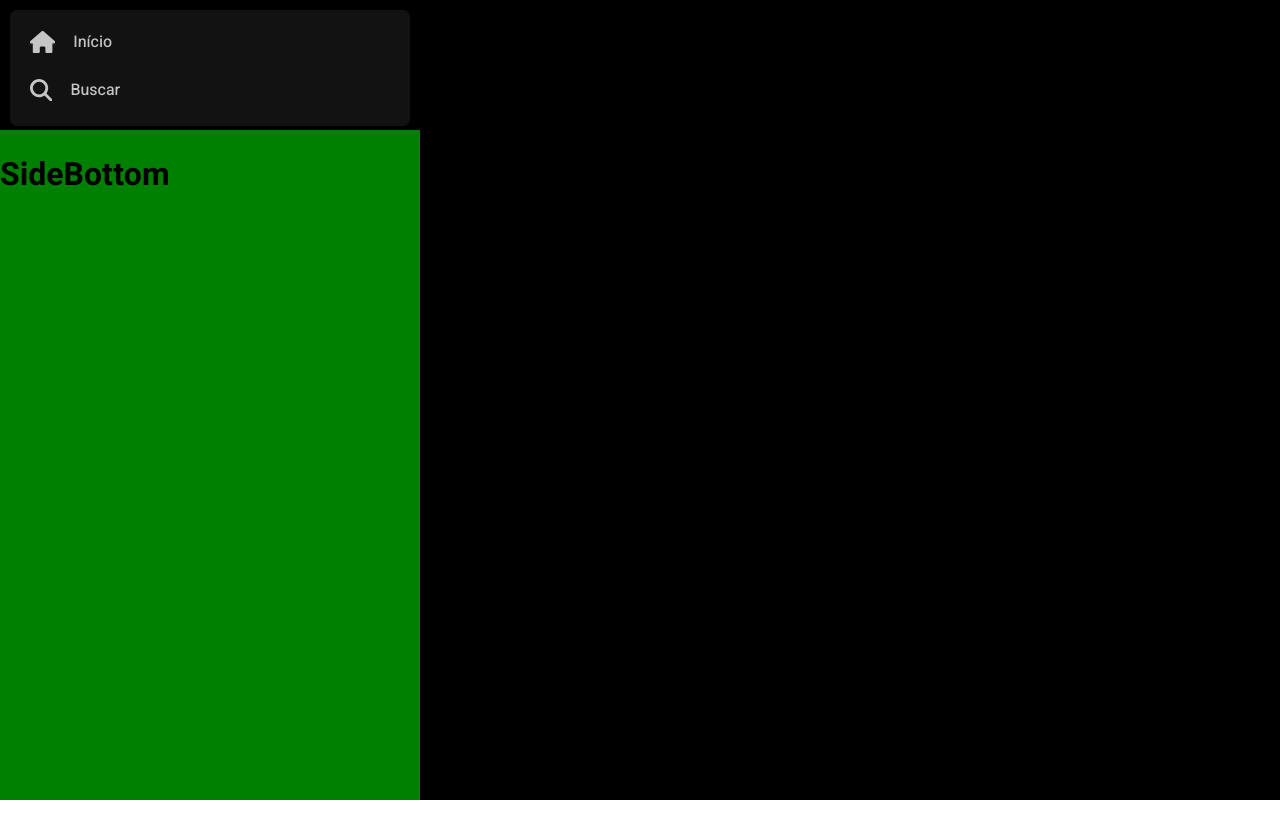
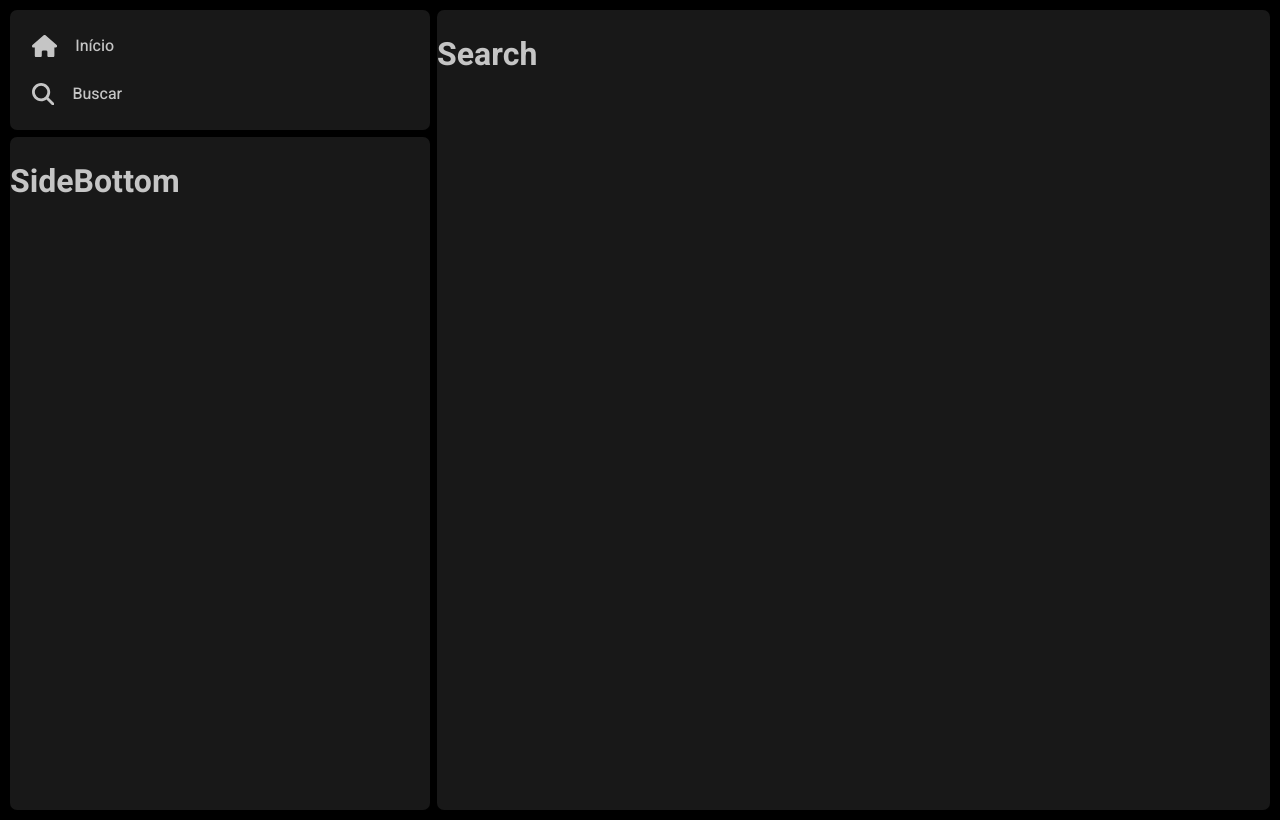
Before and after one commit to nanmartins/spot-clone, a Vue app: page /#/search in a window 1280 px wide. Built offline with nearby package versions, Linux system fonts and the light colour scheme.

Commit message:
need improve sidebar actions to resize on click

```diff
--- a/src/App.vue
+++ b/src/App.vue
@@ -13,7 +13,8 @@ import HomeView from './views/HomeView.vue'
 
 html, body {
   font-family: 'Heebo', sans-serif;
-  margin: 0;
+  margin: 5px;
   padding: 0;
+  background: rgb(0, 0, 0);
 }
 </style>
--- a/src/components/MainContent.vue
+++ b/src/components/MainContent.vue
@@ -11,7 +11,8 @@
 <style scoped>
 
 .main-content {
-  height: 100vh;
-  background: red;
+  background: rgb(24, 24, 24);
+  color: rgb(197, 197, 197);
+  border-radius: 7px;
 }
 </style>
--- a/src/components/SearchContent.vue
+++ b/src/components/SearchContent.vue
@@ -1,11 +1,18 @@
 <template>
-  <div class="main-content"></div>
+  <div class="main-content">
+    <h1>Search</h1>
+  </div>
 </template>
 
-<script>
+<script setup>
 
 </script>
 
 <style>
 
+.main-content {
+  background: rgb(24, 24, 24);
+  color: rgb(197, 197, 197);
+  border-radius: 7px;
+}
 </style>
--- a/src/components/SideNav.vue
+++ b/src/components/SideNav.vue
@@ -43,20 +43,22 @@
   display: flex;
   align-items: center;
   height: 40px;
-  padding: 4px 10px;
+  padding: 4px 12px;
 }
 
 
 ul {
-  background: rgb(18,18,18);
+  display: flex;
+  flex-direction: column;
+  justify-content: center;
+  background: rgb(24, 24, 24);
   color: rgb(197,197,197);
   list-style: none;
-  min-width: 280px;
   max-width: 400px;
   width: 100%;
   height: 100px;
-  padding: 8px 10px;
-  margin: 10px;
+  padding: 10px 10px;
+  margin: 0;
   border-radius: 7px;
   font-weight: 500;
 }
--- a/src/components/SideNavBottom.vue
+++ b/src/components/SideNavBottom.vue
@@ -11,6 +11,8 @@
 <style scoped>
 
 .side-bottom {
-  background: green;
+  background: rgb(24, 24, 24);
+  color: rgb(197, 197, 197);
+  border-radius: 7px;
 }
 </style>
--- a/src/views/HomeView.vue
+++ b/src/views/HomeView.vue
@@ -8,7 +8,6 @@
 
 <script setup>
 import SideNav from '@/components/SideNav.vue'
-// import MainContent from '@/components/MainContent.vue'
 import SideNavBottom from '@/components/SideNavBottom.vue'
 </script>
 
@@ -19,7 +18,8 @@ import SideNavBottom from '@/components/SideNavBottom.vue'
     "sidenav content"
     "sidebottom content";
   grid-template-columns: 420px 1fr;
-  grid-template-rows: 130px;
+  grid-template-rows: 120px;
+  gap: 7px;
   margin: 0;
   padding: 0;
   background: rgb(0, 0, 0);
```
